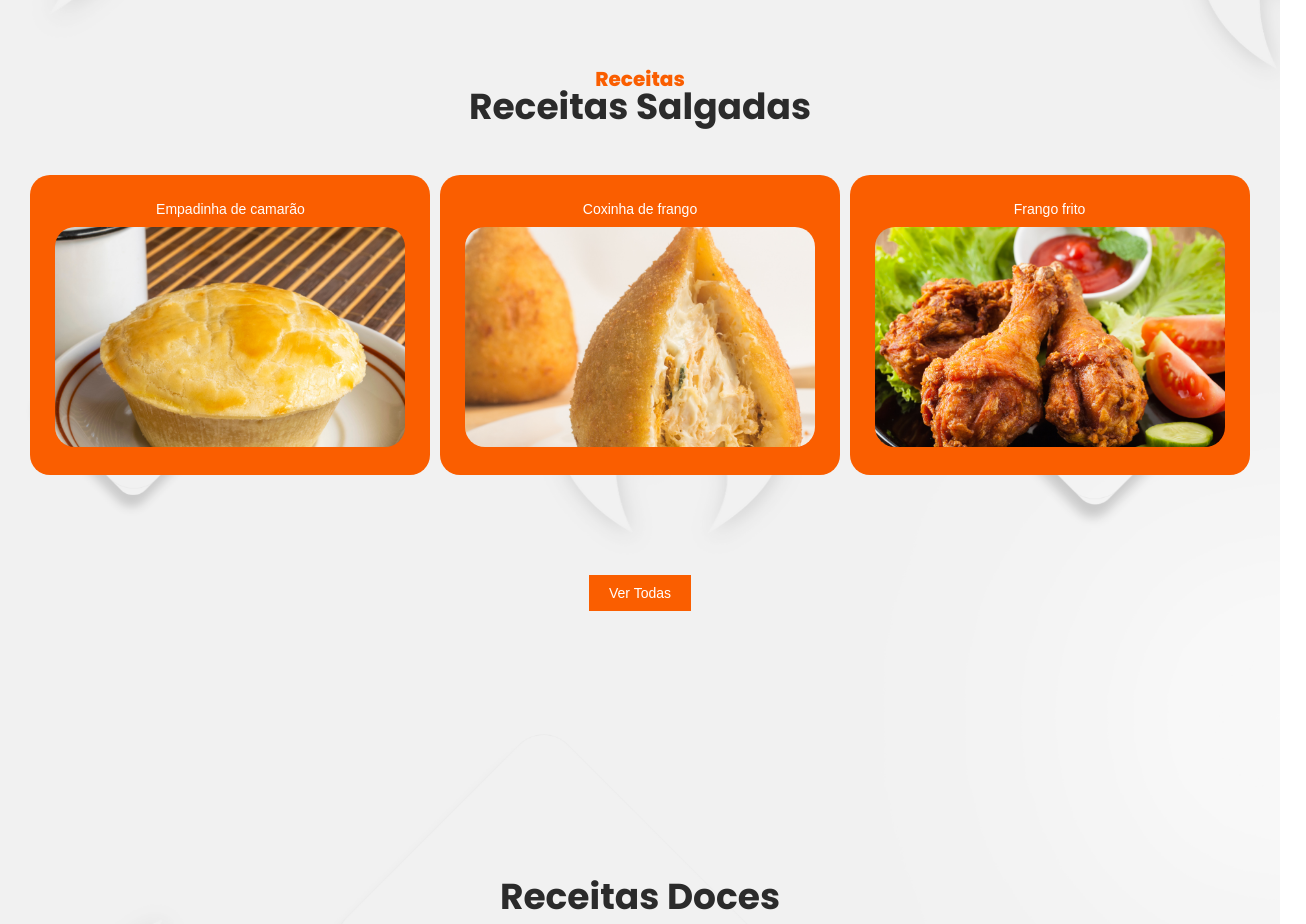
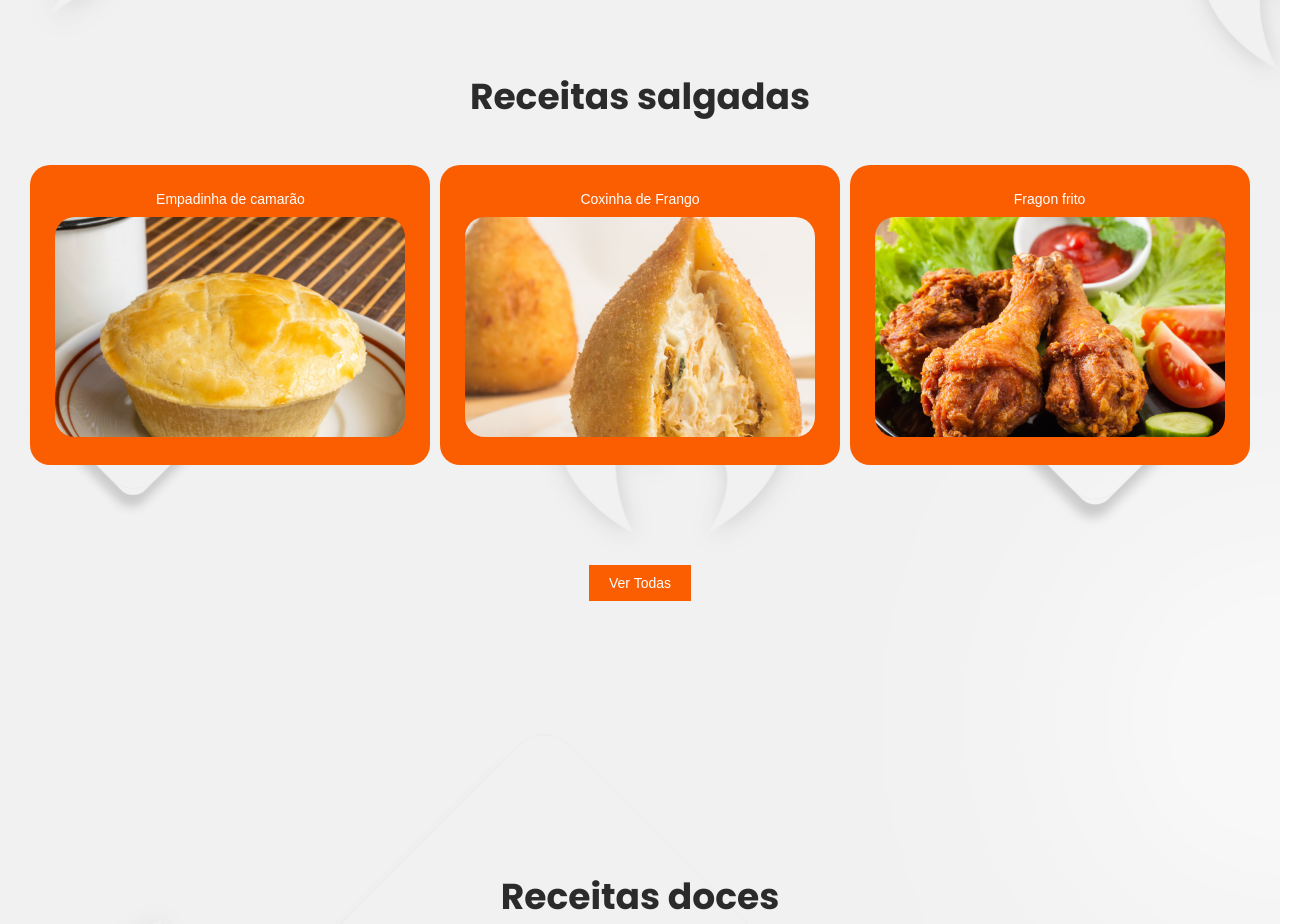
Before and after one commit to Henriquenunes452/Front-receitas, a React (Create React App) app: page /receitas in a window 1280 px wide. Shown: the part 1660-2584 px from the top of the page, 1306 px wide, since content can reach past the window. Built offline with nearby package versions, Linux system fonts and the light colour scheme.

Commit message:
reaproveitamento de componentes

```diff
--- a/src/assets/style.css
+++ b/src/assets/style.css
@@ -8,6 +8,7 @@
     background: url(imgs/bg1.png) no-repeat;
     background-size: cover;
     height: 100%;
+    overflow-x: hidden;
 }
 
 html {
--- a/src/components/CadastroReceitas.jsx
+++ b/src/components/CadastroReceitas.jsx
@@ -11,7 +11,7 @@ export default function CadastroReceitas(){
     useEffect(()=>{
         if (!nome || !cpf ) navigate("/");
         window.scrollTo(0,0);
-    },[])
+    },[nome,cpf,navigate])
 
     return (
         <div className="cadastro bg">
@@ -22,23 +22,23 @@ export default function CadastroReceitas(){
 
             <form action="">
 
-                <label className="test" for="nome">Nome da receita:</label>
-                <input type="text" id="nome" riquired/>
+                <label className="test" htmlFor="nome">Nome da receita:</label>
+                <input type="text" id="nome" required/>
 
-                <label className="test" for="descricao">Descrição da receita:</label>
-                <input type="text" id="descricao" riquired/>
+                <label className="test" htmlFor="descricao">Descrição da receita:</label>
+                <input type="text" id="descricao" required/>
 
-                <label className="test" for="ingredientes">Ingredientes:</label>
-                <input type="text" id="ingredientes" riquired/>
+                <label className="test" htmlFor="ingredientes">Ingredientes:</label>
+                <input type="text" id="ingredientes" required/>
 
-                <label className="test" for="preparo">Modo de preparo:</label>
-                <input type="text" id="preparo" riquired/>
+                <label className="test" htmlFor="preparo">Modo de preparo:</label>
+                <input type="text" id="preparo" required/>
 
-                <label className="test" for="img">Imagem da receita:</label>
-                <input type="file" name="arquivos" class="btn btn-success" multiple/>
+                <label className="test" htmlFor="img">Imagem da receita:</label>
+                <input type="file" name="arquivos" className="btn btn-success" multiple/>
 
-                <label className="test" for="nome">Nome da receita:</label>
-                <input type="text" id="nome" riquired/>
+                <label className="test" htmlFor="nome">Nome da receita:</label>
+                <input type="text" id="nome" required/>
 
                 <div className="botaoreturn">
 
--- a/src/components/Login.jsx
+++ b/src/components/Login.jsx
@@ -31,56 +31,23 @@ export default function Login(){
     }
 
     return (
-
         <div className="cadastro bg">
-
-
             <div className="cadastrouser">
-
-
-
-
                 <h2>Login</h2>
 
-
                 <form className="formcadastro">
-
-
-
-
-                    <label className="test" for="nome">Nome de Usuário:</label>
+                    <label className="test" htmlFor="nome">Nome de Usuário:</label>
                     <input type="text" id="username" name="nome" onChange={handleLogin} required/>
 
-
-
-
-
-
-
-
-                    <label className="test" for="cpf">CPF:</label>
+                    <label className="test" htmlFor="cpf">CPF:</label>
                     <input type="text" id="cpf" name="cpf" onChange={handleLogin} required/>
 
-
-
-
-
                     <div className="botaoreturn">
-
                         <button onClick={handleSubmit}>Login</button>
                         <button onClick={()=>{navigate("/cadastro")}}>Cadastro</button>
-
-
                     </div>
-
-
                 </form>
-
-
             </div>
-
-
         </div>
-
     )
 }
--- a/src/components/Receitas.jsx
+++ b/src/components/Receitas.jsx
@@ -1,18 +1,11 @@
 import temperos from "../assets/imgs/temperos.png";
 import comida1 from "../assets/imgs/imgcomida1.png";
-import empadinha from "../assets/imgs/empadinha.png";
-import coxinha from "../assets/imgs/coxinhafrango.png";
-import frango from "../assets/imgs/frangofritoimg.png";
-import torta from "../assets/imgs/tortamorango.png";
-import pudim from "../assets/imgs/pudimft.png";
-import bombom from "../assets/imgs/trufamaracuja.png";
 import { useNavigate } from "react-router-dom";
 import { useEffect } from "react";
 import Menu from "./compartilhado/Menu";
+import CategoriasContainer from "./compartilhado/CategoriasContainer";
 
 export default function Receitas(){
-
-
     const navigate=useNavigate()
 
     useEffect(()=>{
@@ -20,9 +13,7 @@ export default function Receitas(){
     },[])
 
     return (
-
         <div className="bg">
-
             <header  id="home">
                 <div className="container">
                     <Menu/>
@@ -44,7 +35,6 @@ export default function Receitas(){
                 <button id="back-to-top" onClick={()=>{window.scrollTo(0,0)}}>^</button>
             </header>
 
-
             <section  id="about">
                 <div className="container">
                     <div className="call">
@@ -65,81 +55,9 @@ export default function Receitas(){
                 </div>
             </section>
 
+            <CategoriasContainer tipo={'salgadas'}/>
 
-            <section className="max-width" id="receitas">
-                <div className="container">
-                    <div className="content">
-                        <div className="titulo">
-
-                            <span className="text-title color-laranja">Receitas</span>
-                            <h2 className="text-md color-cinza-1">Receitas Salgadas</h2>
-
-                            <div className="receitassalgadas">
-
-                                <div className="box">
-                                    <button className="rctslg">
-                                        <h2>Empadinha de camarão</h2>
-                                        <img className="fts" src={empadinha} alt=""/>
-                                    </button>
-                                </div>
-                                <div className="box">
-                                    <button className="rctslg">
-                                        <h2>Coxinha de frango</h2>
-                                        <img className="fts" src={coxinha} alt=""/>
-                                    </button>
-                                </div>
-                                <div className="box">
-                                    <button className="rctslg">
-                                        <h2>Frango frito</h2>
-                                        <img className="fts" src={frango} alt=""/>
-                                    </button>
-
-                                </div>
-
-                            </div>
-
-                            <button onClick={()=>{navigate("/categoria/salgadas")}}>Ver Todas</button>
-
-                        </div>
-                    </div>
-                </div>
-            </section>
-
-            <section classNam id="receitas">
-                <div className="container">
-                    <div className="content">
-                        <div className="titulo">
-
-
-                            <h2 className="text-md color-cinza-1">Receitas Doces</h2>
-
-                            <div className="receitassalgadas">
-
-                                <div className="box">
-                                    <button className="rctslg">
-                                        <h2>Torta de Morango</h2>
-                                        <img className="fts" src={torta} alt=""/>
-                                    </button>
-                                </div>
-                                <div className="box">
-                                    <button className="rctslg">
-                                        <h2>Pudim</h2>
-                                        <img className="fts"src={pudim} alt=""/>
-                                    </button>
-                                </div>
-                                <div className="box">
-                                    <button className="rctslg">
-                                        <h2>Bombom de Maracujá</h2>
-                                        <img className="fts" src={bombom} alt=""/>
-                                    </button>
-                                </div>
-
-                            </div>
-                            <button onClick={()=>{navigate("/categoria/doces")}}>Ver Todas</button>
-                        </div>
-                    </div>
-                </div>
-            </section>
+            <CategoriasContainer tipo={'doces'}/>
 
             <div className="receitasuser ">
 
--- /dev/null
+++ b/src/components/compartilhado/CategoriasContainer.jsx
@@ -0,0 +1,97 @@
+import empadinha from "../../assets/imgs/empadinha.png";
+import coxinha from "../../assets/imgs/coxinhafrango.png";
+import frango from "../../assets/imgs/frangofritoimg.png";
+import torta from "../../assets/imgs/tortamorango.png";
+import pudim from "../../assets/imgs/pudimft.png";
+import bombom from "../../assets/imgs/trufamaracuja.png";
+import { useNavigate } from "react-router-dom";
+
+export default function CategoriasContainer({tipo}){
+    const navigate = useNavigate();
+    tipo==="salgadas"?tipo="salgadas":tipo="doces";
+
+    const receitas = [
+        // Receitas Salgadas
+        {
+          nome_receita: "Empadinha de camarão",
+          imagem: empadinha,
+          ingredientes:'',
+          modo_preparo:'',
+          tempo_preparo: 45,
+          categoria: "salgadas",
+          id_usuario: 1,
+        },
+        {
+          nome_receita: "Coxinha de Frango",
+          imagem: coxinha,
+          ingredientes:'',
+          modo_preparo:'',
+          tempo_preparo: 60,
+          categoria: "salgadas",
+          id_usuario: 2,
+        },
+        {
+          nome_receita: "Fragon frito",
+          imagem:frango,
+          ingredientes:'',
+          modo_preparo:'',
+          tempo_preparo: 30,
+          categoria: "salgadas",
+          id_usuario: 3,
+        },
+        // Receitas Doces
+        {
+          nome_receita: "Torta de Morango",
+          imagem:torta,
+          ingredientes:'',
+          modo_preparo:'',
+          tempo_preparo: 50,
+          categoria: "doces",
+          id_usuario: 4,
+        },
+        {
+          nome_receita: "Pudim",
+          imagem:pudim,
+          ingredientes:'',
+          modo_preparo:'',
+          tempo_preparo: 20,
+          categoria: "doces",
+          id_usuario: 5,
+        },
+        {
+          nome_receita: "Bombom de Maracujá",
+          imagem:bombom,
+          ingredientes:'',
+          modo_preparo:'',
+          tempo_preparo: 35,
+          categoria: "doces",
+          id_usuario: 6,
+        },
+    ];
+
+    return (
+        <section className="max-width" id="receitas">
+            <div className="container">
+                <div className="content">
+                    <div className="titulo">
+
+                        <h2 className="text-md color-cinza-1">Receitas {tipo}</h2>
+
+                        <div className="receitassalgadas">
+                            {receitas.filter(receita => receita.categoria === tipo).map(receita=>{ return (
+                                <div key={receita} className="box">
+                                    <button className="rctslg">
+                                        <h2>{receita.nome_receita}</h2>
+                                        <img className="fts" src={receita.imagem} alt=""/>
+                                    </button>
+                                </div>)
+                            })}
+                        </div>
+
+                        <button onClick={()=>{navigate(`/categoria/${tipo}`)}}>Ver Todas</button>
+                    </div>
+                </div>
+            </div>
+        </section>
+    );
+}
```
